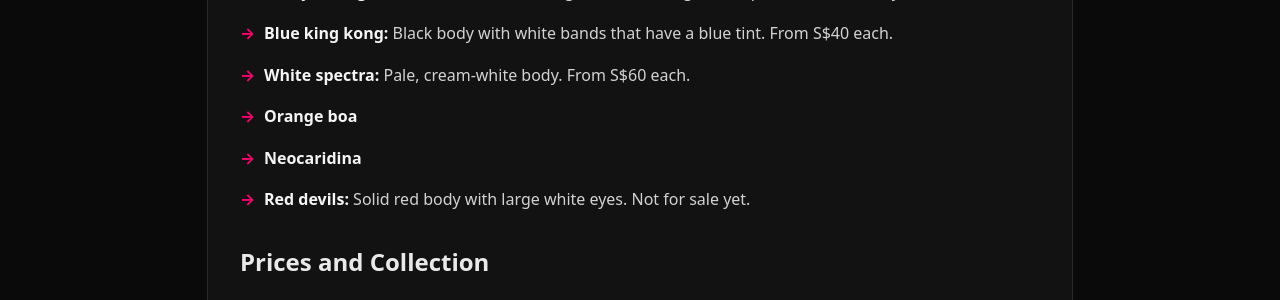
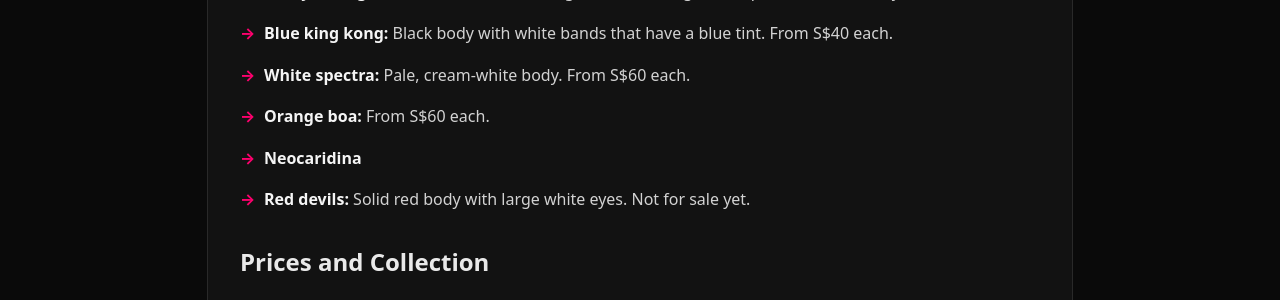
Before and after one commit to m33lucky-benny/reimagined-eureka, a Jekyll site: the page built from shrimp.md, in a window 1280 px wide and 900 px high, scrolled down 551 px. Shown: the part 269-569 px from the top of the window. Built offline with Jekyll 4.4.1, drawn with Linux system fonts in a browser that asks for light colours.

Commit message:
Shrimp page: add the from price for orange boa
Co-Authored-By: Claude Sonnet 5.5 <noreply@anthropic.com>

```diff
--- a/shrimp.md
+++ b/shrimp.md
@@ -84,7 +84,7 @@ schema_type: ImageGallery
       <li><strong>Fancy red tigers:</strong> Red and white banding with bold, irregular stripes across the body. From S$60 each.</li>
       <li><strong>Blue king kong:</strong> Black body with white bands that have a blue tint. From S$40 each.</li>
       <li><strong>White spectra:</strong> Pale, cream-white body. From S$60 each.</li>
-      <li><strong>Orange boa</strong></li>
+      <li><strong>Orange boa:</strong> From S$60 each.</li>
       <li><strong>Neocaridina</strong></li>
       <li><strong>Red devils:</strong> Solid red body with large white eyes. Not for sale yet.</li>
     </ul>
```
